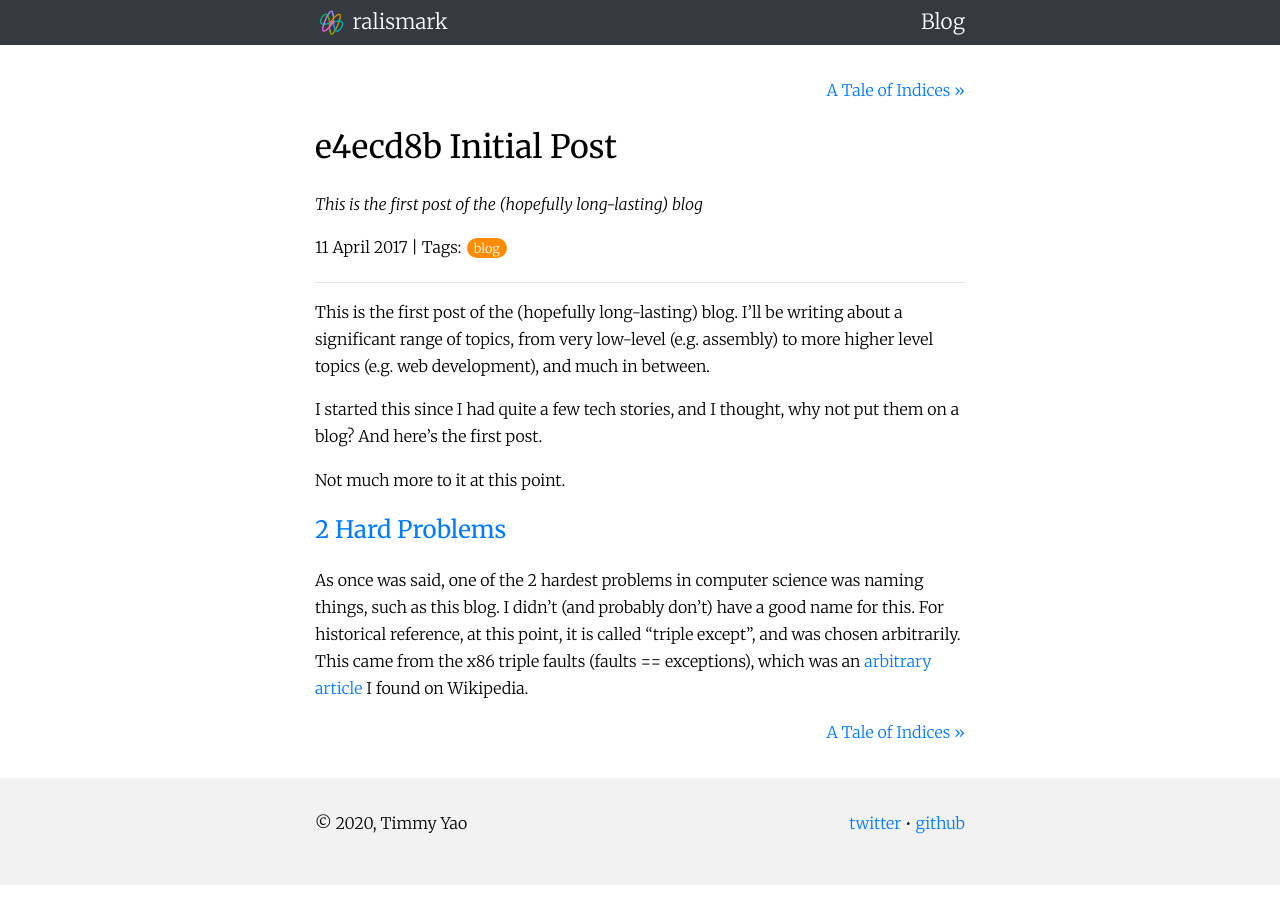
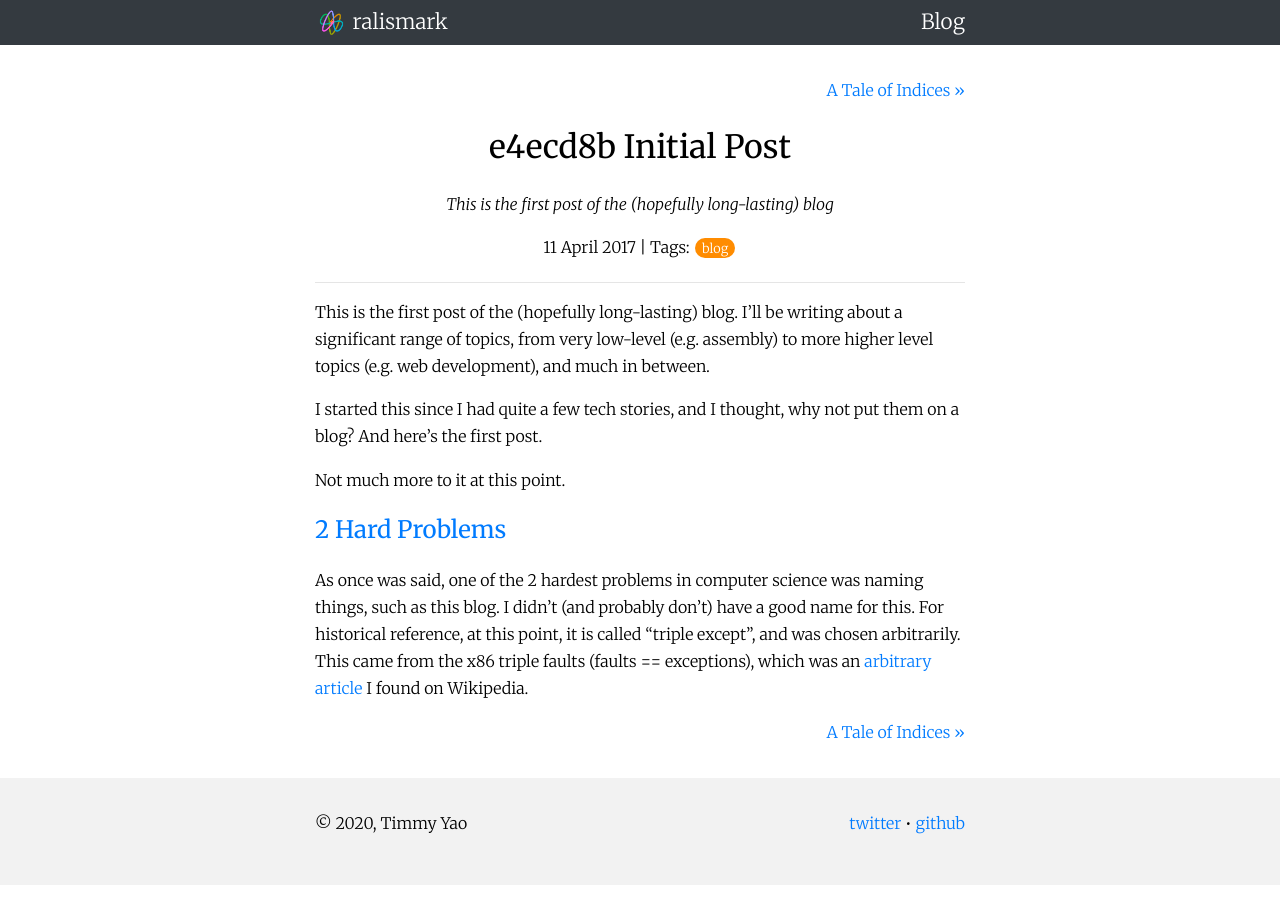
Before and after one commit to ralismark/ralismark.github.io, a Jekyll site: the page built from _posts/2017-04-11-initial-post.md, in a window 1280 px wide. Built offline with Jekyll 4.4.1, drawn with Linux system fonts in a browser that asks for light colours; nearby versions of some CDN libraries.

Commit message:
Centre headers

```diff
--- a/_layouts/post.html
+++ b/_layouts/post.html
@@ -5,7 +5,7 @@ main_attr: class="h-entry"
 
 {% include post-nav.html %}
 
-<header class="post-meta fenced-b mb-1">
+<header class="post-meta fenced-b mb-1 text-center">
 	<h1 id="post-title" class="p-name">{{ page.title | escape }}</h1>
 	<p class="p-summary"><em>
 		{{ page.excerpt }}
--- a/_sass/foundation.scss
+++ b/_sass/foundation.scss
@@ -159,6 +159,10 @@ hr {
 	width: 100%;
 }
 
+.text-center {
+	text-align: center;
+}
+
 .badge {
 	@include text-inverted;
 
```
